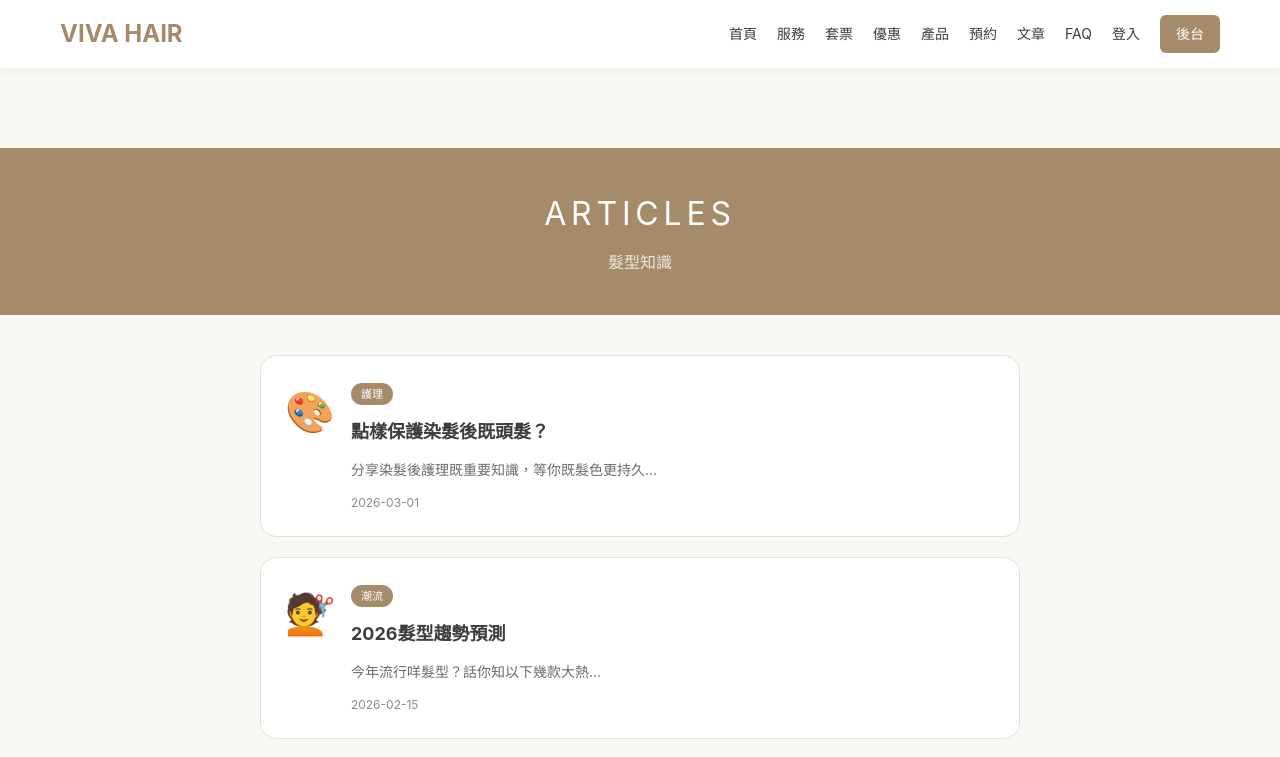
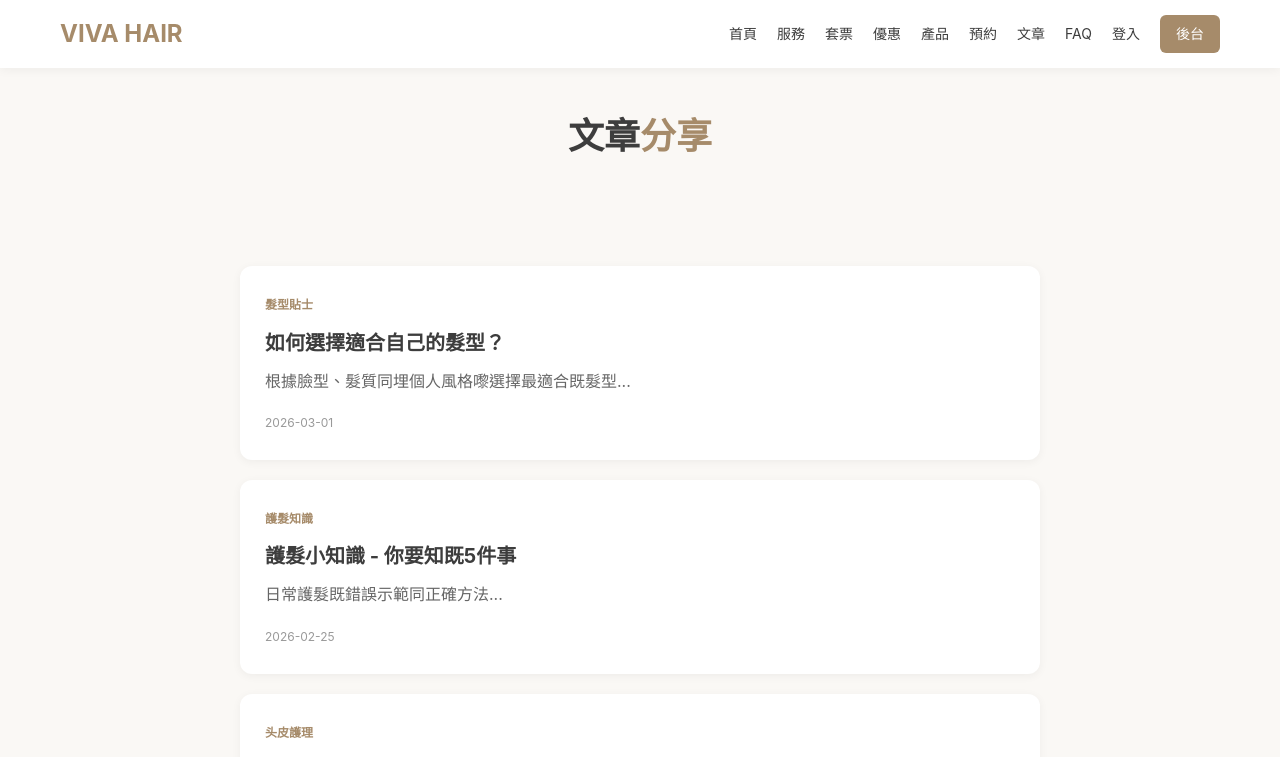
Before and after one commit to PANDORASPA/Hair-salon, a Next.js app: page /articles in a window 1280 px wide. Shown: the top 757 px of the page. Built offline with nearby package versions, Linux system fonts and the light colour scheme.

Commit message:
Update page.js

```diff
--- a/app/articles/page.js
+++ b/app/articles/page.js
@@ -1,35 +1,28 @@
-'use client'
+export default function Articles() {
+  const articles = [
+    { id: 1, title: '如何選擇適合自己的髮型？', category: '髮型貼士', date: '2026-03-01', excerpt: '根據臉型、髮質同埋個人風格嚟選擇最適合既髮型...' },
+    { id: 2, title: '護髮小知識 - 你要知既5件事', category: '護髮知識', date: '2026-02-25', excerpt: '日常護髮既錯誤示範同正確方法...' },
+    { id: 3, title: '脫髮原因同改善方法', category: '头皮護理', date: '2026-02-20', excerpt: '點解會甩頭髮？等我哋教你點樣改善...' },
+  ]
 
-const ARTICLES = [
-  { id: 1, title: '點樣保護染髮後既頭髮？', category: '護理', emoji: '🎨', date: '2026-03-01', excerpt: '分享染髮後護理既重要知識，等你既髮色更持久...' },
-  { id: 2, title: '2026髮型趨勢預測', category: '潮流', emoji: '💇', date: '2026-02-15', excerpt: '今年流行咩髮型？話你知以下幾款大熱...'},
-  { id: 3, title: '燙髮前要知既5件事', category: '教學', emoji: '💆', date: '2026-02-01', excerpt: '燙髮前既準備工作，等你燙得更滿意...'},
-  { id: 4, title: '頭髮乾枯點算？', category: '護理', emoji: '🧴', date: '2026-01-20', excerpt: '天然護髮方法大公開，等你頭髮重現光澤...'},
-]
-
-export default function Articles() {
   return (
-    <div style={{ paddingTop: '80px', minHeight: '100vh', background: '#FAF8F5' }}>
-      <section style={{ padding: '40px 20px', background: '#A68B6A', textAlign: 'center' }}>
-        <h1 style={{ fontSize: '32px', color: '#fff', fontWeight: 400, letterSpacing: '0.15em' }}>ARTICLES</h1>
-        <p style={{ color: 'rgba(255,255,255,0.8)', marginTop: '10px' }}>髮型知識</p>
+    <>
+      <section style={{ padding: '40px 0', background: '#FAF8F5', textAlign: 'center' }}>
+        <h1 style={{ fontSize: '36px', color: '#3D3D3D' }}>文章<span style={{ color: '#A68B6A' }}>分享</span></h1>
       </section>
 
-      <div style={{ maxWidth: '800px', margin: '0 auto', padding: '40px 20px' }}>
-        {ARTICLES.map((article, i) => (
-          <div key={i} style={{ background: '#fff', borderRadius: '16px', padding: '24px', marginBottom: '20px', border: '1px solid #E8E0D5' }}>
-            <div style={{ display: 'flex', gap: '16px', alignItems: 'flex-start' }}>
-              <div style={{ fontSize: '40px' }}>{article.emoji}</div>
-              <div style={{ flex: 1 }}>
-                <span style={{ background: '#A68B6A', color: '#fff', padding: '4px 10px', borderRadius: '12px', fontSize: '11px' }}>{article.category}</span>
-                <h3 style={{ fontSize: '18px', margin: '12px 0', color: '#3D3D3D' }}>{article.title}</h3>
-                <p style={{ color: '#6B6B6B', fontSize: '14px', marginBottom: '12px' }}>{article.excerpt}</p>
-                <p style={{ color: '#8A8A8A', fontSize: '12px' }}>{article.date}</p>
-              </div>
+      <section style={{ padding: '60px 20px' }}>
+        <div style={{ maxWidth: '800px', margin: '0 auto' }}>
+          {articles.map(article => (
+            <div key={article.id} style={{ background: '#fff', borderRadius: '12px', padding: '25px', marginBottom: '20px', boxShadow: '0 2px 10px rgba(0,0,0,0.05)' }}>
+              <span style={{ fontSize: '12px', color: '#A68B6A', fontWeight: 600 }}>{article.category}</span>
+              <h2 style={{ fontSize: '20px', margin: '10px 0' }}>{article.title}</h2>
+              <p style={{ color: '#666', marginBottom: '15px' }}>{article.excerpt}</p>
+              <span style={{ fontSize: '12px', color: '#999' }}>{article.date}</span>
             </div>
-          </div>
-        ))}
-      </div>
-    </div>
+          ))}
+        </div>
+      </section>
+    </>
   )
 }
```
